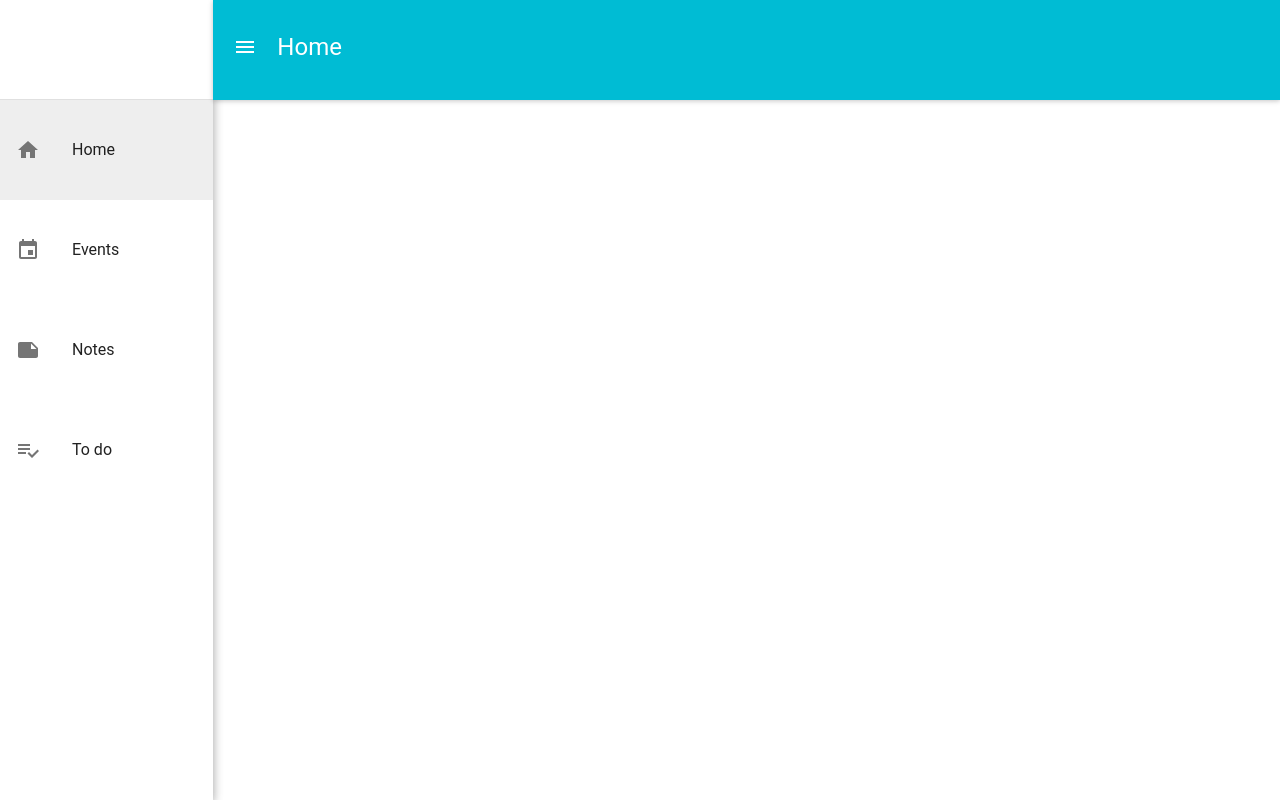
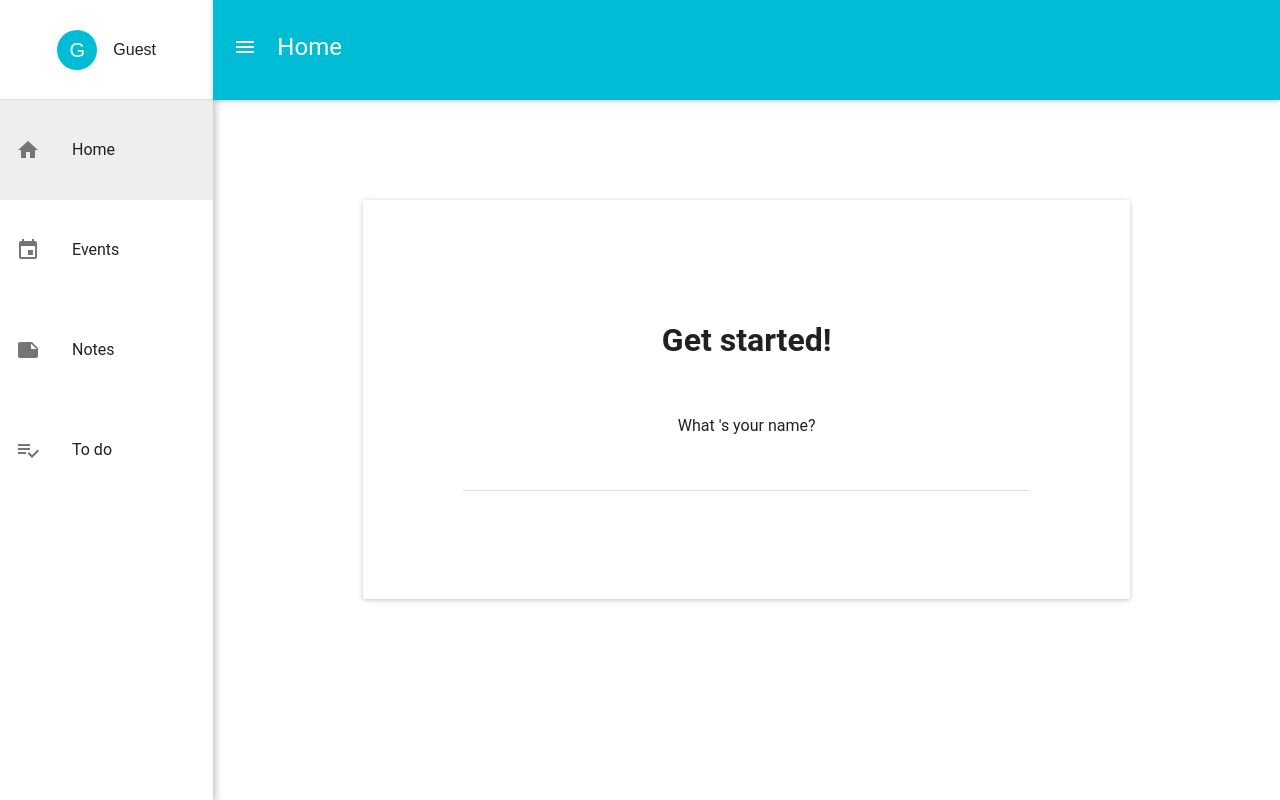
Before and after one commit to eideeivindsen/it2810-webutvikling-h17-prosjekt-3-group-13, a React (Create React App) app in the folder prosjekt3/: page / in a window 1280 px wide. Built offline with nearby package versions, Linux system fonts and the light colour scheme.

Commit message:
Made app, navbar and home statefull. Added username functionality with state and local storage.

```diff
--- a/prosjekt3/src/App.css
+++ b/prosjekt3/src/App.css
@@ -1,3 +1,6 @@
+/**************************
+*         Navbar
+**************************/
 .navContainer,
 .contentContainer {
     padding: 0px !important;
@@ -28,6 +31,25 @@ span.menuButton div {
 
 .navHeader {
     height: 100px;
+    display: flex;
+}
+.navHeader div {
+    margin: auto;
+}
+/****************************************************/
+
+.container {
+    margin: 50px !important;
+}
+
+.welcomeCard {
+    transition: all .2s ease-in-out;
+    padding: 100px;
+    margin: 100px;
+    text-align: center;
+}
+.welcomeCard input {
+    text-align: center;
 }
 
 .appBar {
--- a/prosjekt3/src/App.js
+++ b/prosjekt3/src/App.js
@@ -12,8 +12,22 @@ import ToDo from './components/ToDo';
 import Navbar from './components/Navbar';
 import NotFound from './components/NotFound';
 
+export default class App extends React.Component {
+  constructor(props) {
+    super(props);
+    if (localStorage.username) {
+        this.state = {username: localStorage.username}
+    } else {
+        this.state = {username: 'Guest '}
+    }
+  }
 
-class App extends Component {
+  onUsernameChange(newName) {
+      var name = newName.replace(/\w\S*/g, function(txt){return txt.charAt(0).toUpperCase() + txt.substr(1).toLowerCase();});
+      this.setState({username: name})
+      localStorage.username = name;
+  }
+
   render() {
     return (
         <BrowserRouter>
@@ -21,11 +35,11 @@ class App extends Component {
                 <Container fluid={true} className="mainContainer">
                     <Row className="mainRow">
                         <Col className="navContainer" xs={3} lg={2}>
-                            <Navbar />
+                            <Navbar username={this.state.username} />
                         </Col>
                         <Col className="contentContainer" xs={9} lg={10}>
                             <Switch>
-                                <Route exact path="/" component={Home} />
+                                <Route exact path="/" render={() => <Home username={this.state.username} onUsernameChange={this.onUsernameChange.bind(this)}/>} />
                                 <Route path="/events" component={Events} />
                                 <Route path="/notes" component={Notes} />
                                 <Route path="/todo" component={ToDo} />
@@ -39,5 +53,3 @@ class App extends Component {
     );
   }
 }
-
-export default App;
--- a/prosjekt3/src/components/Events.js
+++ b/prosjekt3/src/components/Events.js
@@ -4,8 +4,11 @@ import AppBar from 'material-ui/AppBar';
 class Events extends Component {
   render() {
     return (
-        <div className="container events">
+        <div className="events">
             <AppBar className="appBar" title="Events" />
+            <div className="container">
+
+            </div>
         </div>
     );
   }
--- a/prosjekt3/src/components/Home.js
+++ b/prosjekt3/src/components/Home.js
@@ -1,14 +1,18 @@
-import React, { Component } from 'react';
-import AppBar from 'material-ui/AppBar';
+import React from 'react';
+import { AppBar, Card, TextField } from 'material-ui';
+import WelcomeScreen from './WelcomeScreen';
 
-class Home extends Component {
+export default class Home extends React.Component {
+
+
   render() {
     return (
-        <div className="container home">
+        <div className="home">
             <AppBar className="appBar" title="Home" />
+            <div className="container">
+                {this.props.username == 'Guest ' ? <WelcomeScreen onUsernameChange={this.props.onUsernameChange.bind(this)} /> : null}
+            </div>
         </div>
     );
   }
 }
-
-export default Home;
--- a/prosjekt3/src/components/Navbar.js
+++ b/prosjekt3/src/components/Navbar.js
@@ -1,15 +1,22 @@
 import React from 'react';
-import { Divider, MenuItem } from 'material-ui';
+import { Avatar, Divider, ListItem, MenuItem } from 'material-ui';
+import {cyan500 } from 'material-ui/styles/colors';
 import HomeIcon from 'material-ui/svg-icons/action/home';
 import EventIcon from 'material-ui/svg-icons/action/event';
 import NoteIcon from 'material-ui/svg-icons/av/note';
 import ChecklistIcon from 'material-ui/svg-icons/av/playlist-add-check';
 import { NavLink } from 'react-router-dom';
 
-const Navbar = () => (
+
+export default class Navbar extends React.Component {
+
+
+  render() {
+    return (
         <div className="navbar">
           <div className="navHeader">
-
+              <ListItem disabled={true} leftAvatar={<Avatar backgroundColor={cyan500}>{this.props.username[0]}</Avatar>}>
+              {this.props.username}</ListItem>
           </div>
           <Divider />
           <NavLink exact to="/"><MenuItem className="menuButton" primaryText="Home" leftIcon={<HomeIcon />} /></NavLink>
@@ -18,5 +25,5 @@ const Navbar = () => (
           <NavLink to="/todo"><MenuItem className="menuButton" primaryText="To do" leftIcon={<ChecklistIcon />} /></NavLink>
         </div>
     );
-
-export default Navbar;
+  }
+}
--- a/prosjekt3/src/components/Notes.js
+++ b/prosjekt3/src/components/Notes.js
@@ -4,8 +4,11 @@ import AppBar from 'material-ui/AppBar';
 class Notes extends Component {
   render() {
     return (
-        <div className="container notes">
+        <div className="notes">
             <AppBar className="appBar" title="Notes" />
+            <div className="container">
+
+            </div>
         </div>
     );
   }
--- a/prosjekt3/src/components/ToDo.js
+++ b/prosjekt3/src/components/ToDo.js
@@ -4,8 +4,11 @@ import AppBar from 'material-ui/AppBar';
 class ToDo extends Component {
   render() {
     return (
-        <div className="container toDo">
+        <div className="todo">
             <AppBar className="appBar" title="To Do" />
+            <div className="container">
+
+            </div>
         </div>
     );
   }
--- /dev/null
+++ b/prosjekt3/src/components/WelcomeScreen.js
@@ -0,0 +1,30 @@
+import React from 'react';
+import { Card, TextField } from 'material-ui';
+
+export default class WelcomeScreen extends React.Component {
+  constructor(props) {
+    super(props);
+    this.state = {nameField: ''}
+ }
+
+ handleChange(event) {
+  this.setState({nameField: event.target.value});
+}
+
+  handleKeyPress(event) {
+    if(event.key === 'Enter'){
+      this.props.onUsernameChange(this.state.nameField);
+    }
+  }
+
+  render() {
+    return (
+        <Card className="welcomeCard">
+            <h1>Get started!</h1>
+            <br/>
+            <p>What	&#39;s your name?</p>
+            <TextField fullWidth={true} value={this.state.nameField} onChange={this.handleChange.bind(this)} onKeyPress={this.handleKeyPress.bind(this)}/><br />
+        </Card>
+    );
+  }
+}
```
Lines whose indentation alone changed are shown as unchanged.
